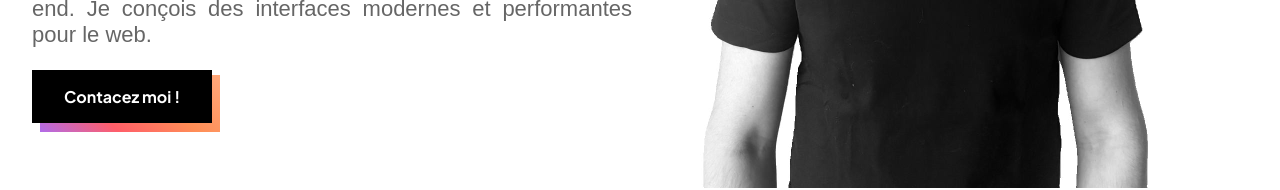
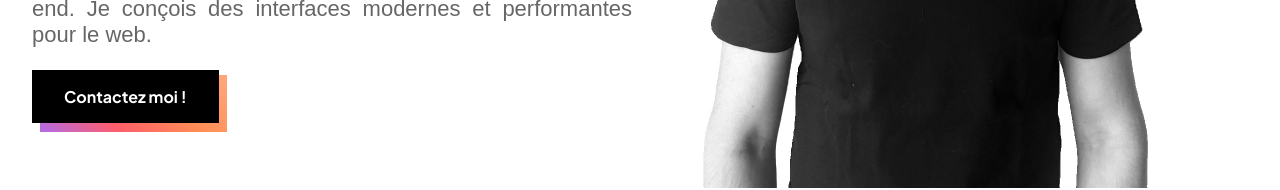
Before and after one commit to MrRide43/Portefolio, a plain HTML site: page index.html in a window 1280 px wide. Shown: the part 702-892 px from the top of the page. Drawn offline with Linux system fonts and the light colour scheme.

Commit message:
modif texte index.html

```diff
--- a/index.html
+++ b/index.html
@@ -38,7 +38,7 @@
                 <h1><span class="couleurGradiant">Je conçois des projets</span> qui ravissent et inspirent les gens.</h1>
                 <p class="textIntroduction">Bonjour ! Je m'appelle Alexis, je suis développeur web front-end. Je conçois des interfaces modernes et performantes pour le web. </p>
                 <div class="blocLienIntro">
-                    <a href="contact.html" class="boutonIntro" aria-label="Contacter Alexis pour plus d'informations">Contacez moi !</a>
+                    <a href="contact.html" class="boutonIntro" aria-label="Contacter Alexis pour plus d'informations">Contactez moi !</a>
                 </div>
             </div>
             <div>
```
